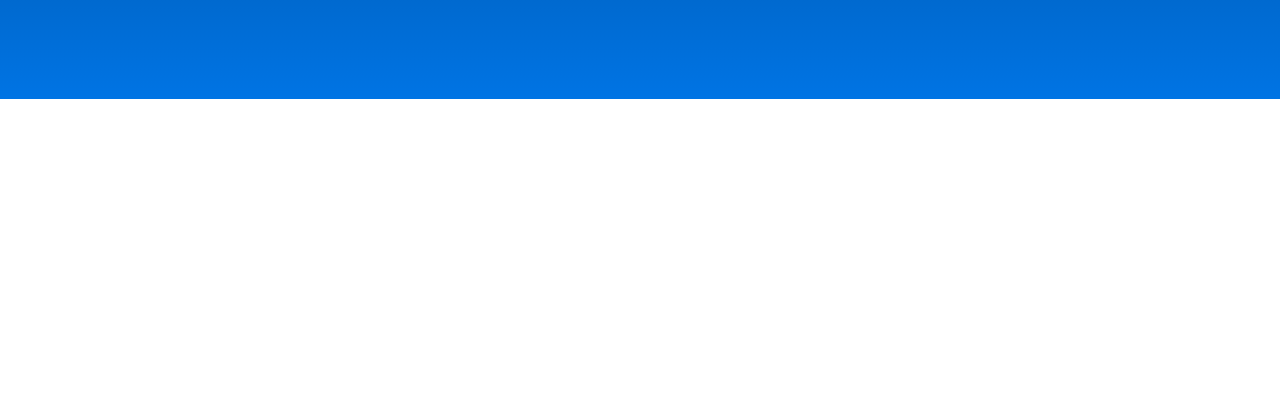
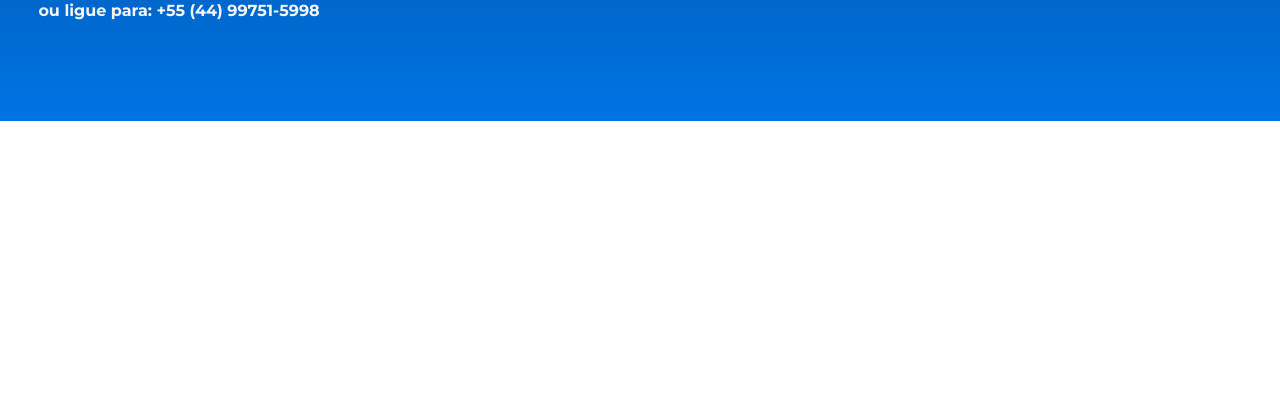
Before and after one commit to Vini-Ferraz/Sergio-Freios, a plain HTML site: page index.html in a window 1280 px wide. Shown: the part 701-1100 px from the top of the page. Drawn offline with nearby package versions, Linux system fonts and the light colour scheme.

Commit message:
Adicionando informações de telefone

```diff
--- a/assets/stylesheet.css
+++ b/assets/stylesheet.css
@@ -144,6 +144,9 @@ hr {
     padding: 3% 2%;
     border-radius: 5px;
   }
+  #informações-contato-desktop {
+    display: none;
+  }
   li::before {
     content: url("check-amarelo.svg");
     padding-right: 3%;
@@ -232,7 +235,9 @@ hr {
     border-radius: 5px;
     font-size: var(--font-btn-telas-g-m);
   }
-
+  #informações-contato-desktop {
+    display: none;
+  }
   #ultimas-img-galeria {
     display: flex;
     width: 100%;
@@ -312,7 +317,7 @@ hr {
     padding: 2%;
     font-size: var(--font-btn-telas-g-m);
   }
-  #btn > p {
-    font-size: var(--fonte-btn-texto);
+  #informações-contato-desktop {
+    display: block;
   }
 }
--- a/index.html
+++ b/index.html
@@ -98,6 +98,12 @@
             >
               Ligue agora!</a
             >
+            <div
+              id="informações-contato-desktop"
+              class="titulo branco espaçamento-baixo show-side hidden"
+            >
+              ou ligue para: +55 (44) 99751-5998
+            </div>
           </div>
         </div>
         <figure class="margem-lateral" id="img-caixa-hero-row">
```
